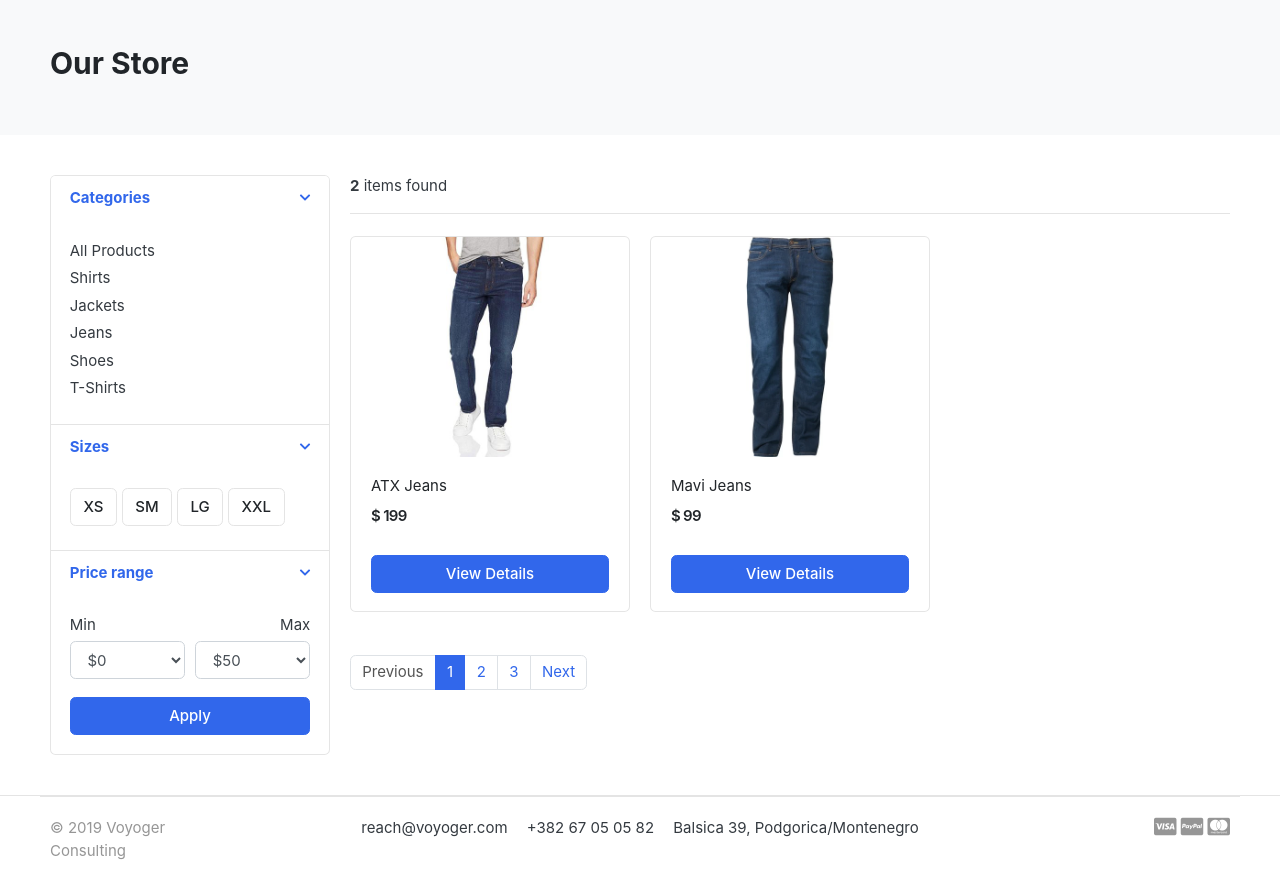
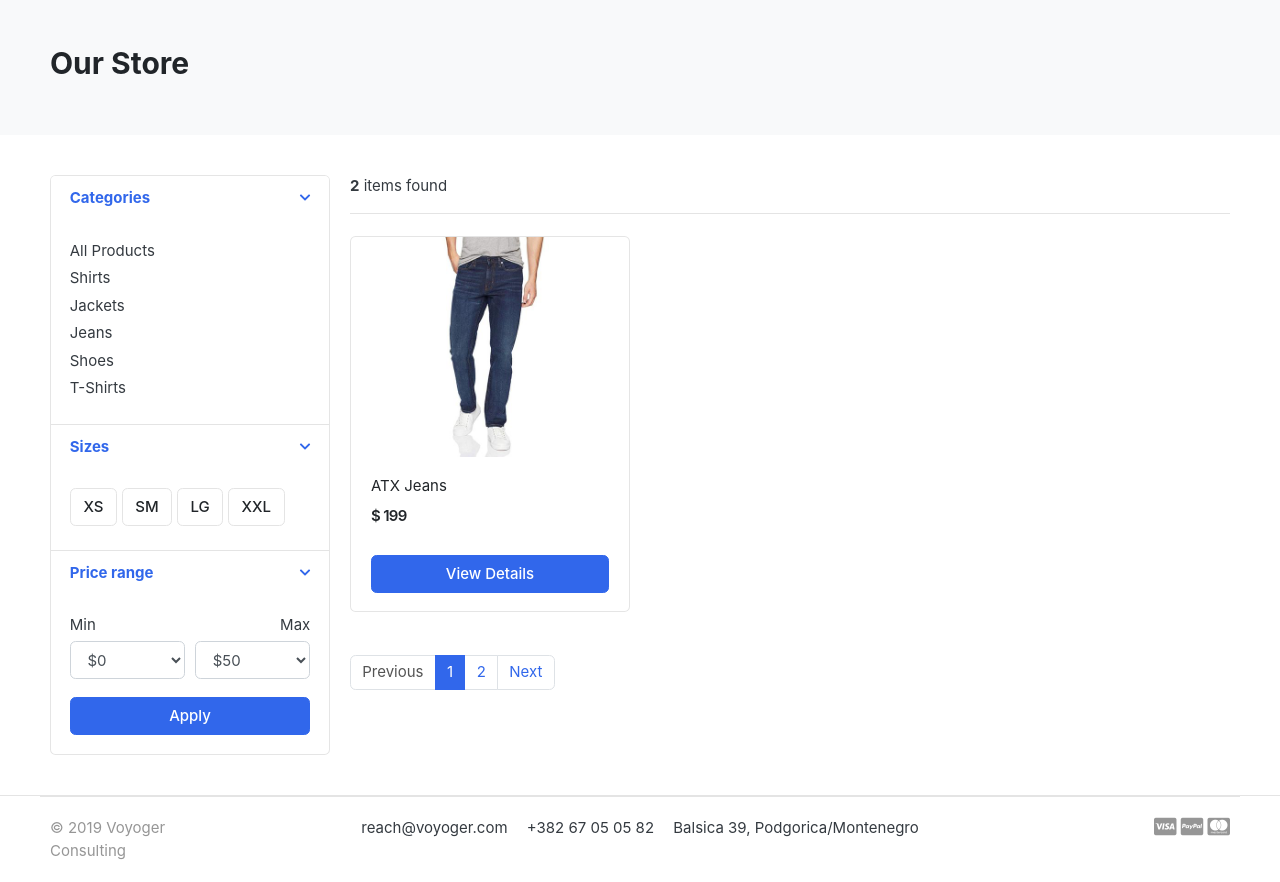
Before and after one commit to kaansenol/sampleEcommerceProject, a Django app: page /store/jeans/ in a window 1280 px wide. Shown: the part 119-1001 px from the top of the page. Run offline with Django 3.2, Linux system fonts and the light colour scheme; data comes from the database, SQL or seed files in the repository; some libraries are stand-ins or nearby versions; some web fonts are replaced.

Commit message:
store page paginator added

```diff
--- a/store/views.py
+++ b/store/views.py
@@ -5,6 +5,7 @@ from .models import Product
 from category.models import Category
 from carts.views import _cart_id
 from carts.models import CartItem
+from django.core.paginator import EmptyPage, PageNotAnInteger, Paginator
 
 # Create your views here.
 def store(request, category_slug=None):
@@ -15,14 +16,20 @@ def store(request, category_slug=None):
     if category_slug != None:
         categories = get_object_or_404(Category, slug=category_slug)
         products = Product.objects.filter(category=categories, is_available=True)
+        paginator = Paginator(products, 1)
+        page = request.GET.get('page')
+        paged_products = paginator.get_page(page)
         product_count = products.count()
     else:
 
         products = Product.objects.all().filter(is_available=True)
+        paginator = Paginator(products, 3)
+        page = request.GET.get('page')
+        paged_products = paginator.get_page(page)
         product_count = products.count()
 
     context = {
-        "products":products,
+        "products":paged_products,
         "product_count" : product_count,
     }
     return render(request, "store/store.html", context)
--- a/templates/store/store.html
+++ b/templates/store/store.html
@@ -150,15 +150,31 @@
         {% endfor %}
     </div> <!-- row end.// -->
 
+    <!-- for more info go to https://docs.djangoproject.com/en/4.1/topics/pagination/ -->
+    <nav class="mt-4" aria-label="Page navigation sample">
+        {% if products.has_other_pages %}
+            <ul class="pagination">
+                {% if products.has_previous %}
+                    <li class="page-item"><a class="page-link" href="?page={{products.previous_page_number}}">Previous</a></li>
+                {% else %}
+                    <li class="page-item disabled"><a class="page-link" href="#">Previous</a></li>
+                {% endif %}
 
-    <nav class="mt-4" aria-label="Page navigation sample">
-      <ul class="pagination">
-        <li class="page-item disabled"><a class="page-link" href="#">Previous</a></li>
-        <li class="page-item active"><a class="page-link" href="#">1</a></li>
-        <li class="page-item"><a class="page-link" href="#">2</a></li>
-        <li class="page-item"><a class="page-link" href="#">3</a></li>
-        <li class="page-item"><a class="page-link" href="#">Next</a></li>
-      </ul>
+                {% for i in products.paginator.page_range %}
+                    {% if products.number == i %}
+                        <li class="page-item active"><a class="page-link" href="#">{{i}}</a></li>
+                    {% else %}
+                    <li class="page-item"><a class="page-link" href="?page={{i}}">{{i}}</a></li>
+                    {% endif %}
+                {% endfor %}
+
+                {% if products.has_next %}
+                    <li class="page-item"><a class="page-link" href="?page={{products.next_page_number}}">Next</a></li>
+                {% else %}
+                    <li class="page-item disabled"><a class="page-link" href="#">Next</a></li>
+                {%endif%}
+            </ul>
+        {% endif %}
     </nav>
 
         </main> <!-- col.// -->
```
